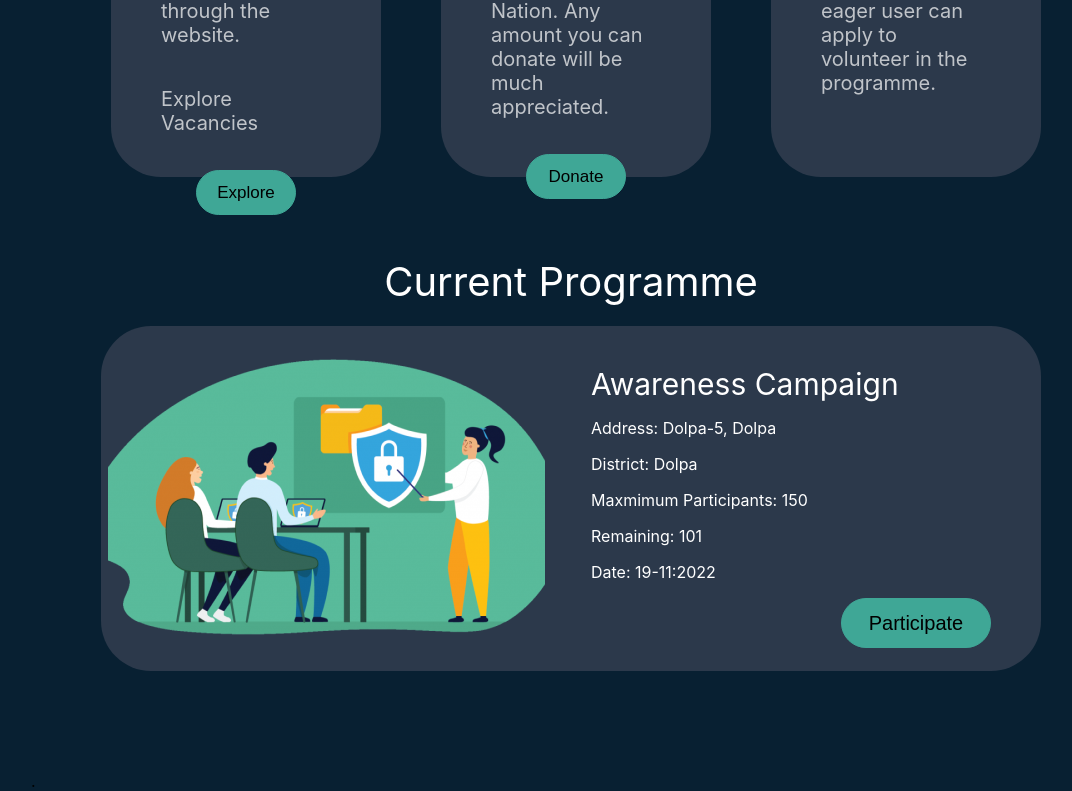
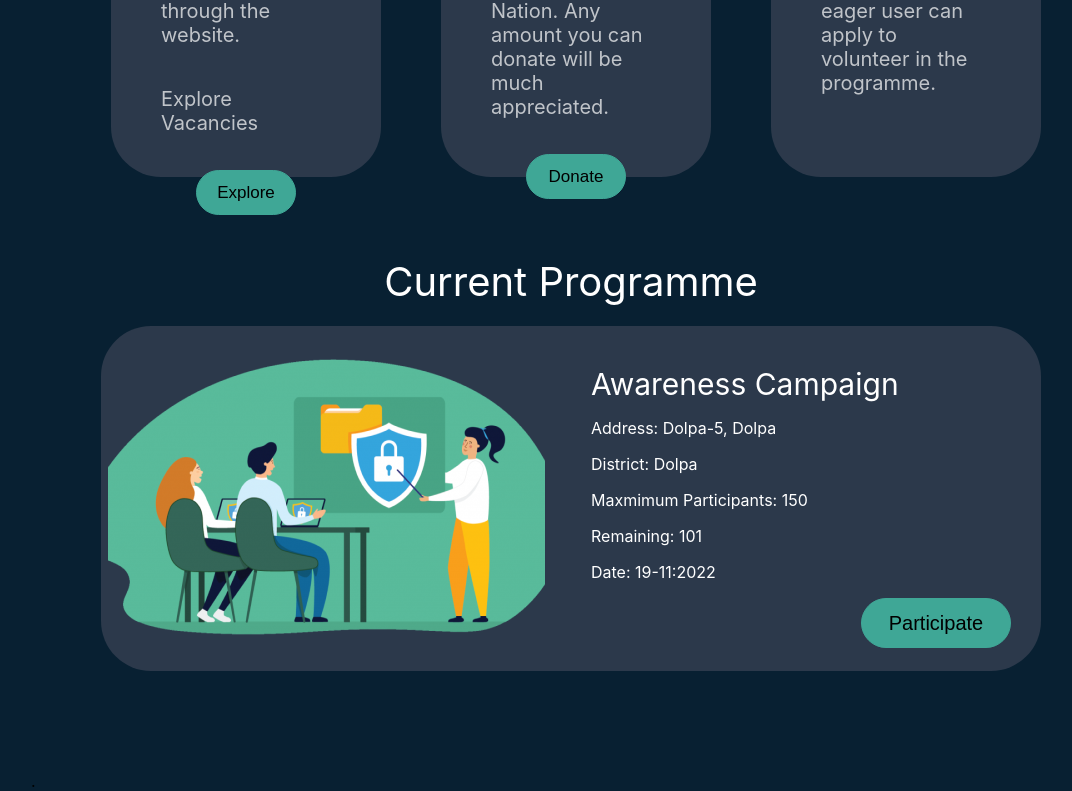
Before and after one commit to manidumaru/Call-for-Tutor, a React (Create React App) app in the folder project/: page / in a window 1280 px wide. Shown: the part 965-1756 px from the top of the page, without its empty margins (69-1141 px from the left). Built offline with nearby package versions, Linux system fonts and the light colour scheme.

Commit message:
small change

```diff
--- a/project/src/components/Homepage/CurrProg.css
+++ b/project/src/components/Homepage/CurrProg.css
@@ -42,7 +42,7 @@
 
 .event-button {
     display:flex;
-    margin-right:50px;
+    margin-right:30px;
     justify-content: flex-end;
     align-items: center;
 }
```
